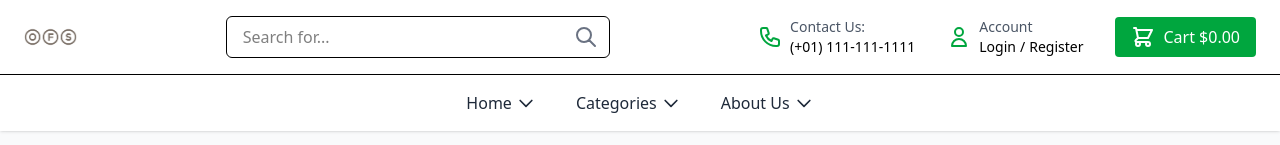
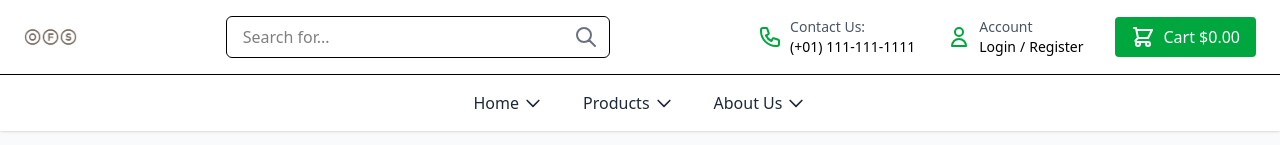
Before and after one commit to mikeshuh/OFS, a React (Vite) app in the folder client/: page / in a window 1280 px wide. Shown: the top 145 px of the page. Built offline with nearby package versions, Linux system fonts and the light colour scheme; no server answers.

Commit message:
parseId export

```diff
--- a/client/src/App.jsx
+++ b/client/src/App.jsx
@@ -18,7 +18,6 @@ function App() {
         <Routes>
           <Route path="/" element={<Home />} />
           <Route path="/products" element={<Products />} />
-          <Route path="/categories" element={<div>Food Category Page</div>} />
           <Route element={<ProtectedRoute />}>
             <Route path="/cart" element={<div>Shopping Cart Page</div>} />
             <Route path="/profile" element={<Profile />} />
--- a/client/src/components/Navbar.jsx
+++ b/client/src/components/Navbar.jsx
@@ -89,8 +89,8 @@ function Navbar() {
               <path strokeLinecap="round" strokeLinejoin="round" strokeWidth={2} d="M19 9l-7 7-7-7" />
             </svg>
           </Link>
-          <Link to="/categories" className="text-gray-800 text-base font-medium hover:text-green-600 flex items-center">
-            Categories
+          <Link to="/products" className="text-gray-800 text-base font-medium hover:text-green-600 flex items-center">
+            Products
             <svg xmlns="http://www.w3.org/2000/svg" className="h-5 w-5 ml-1" fill="none" viewBox="0 0 24 24" stroke="currentColor">
               <path strokeLinecap="round" strokeLinejoin="round" strokeWidth={2} d="M19 9l-7 7-7-7" />
             </svg>
```
Also changed, not shown: 1 other file (tests, documents, lock files or other folders).
